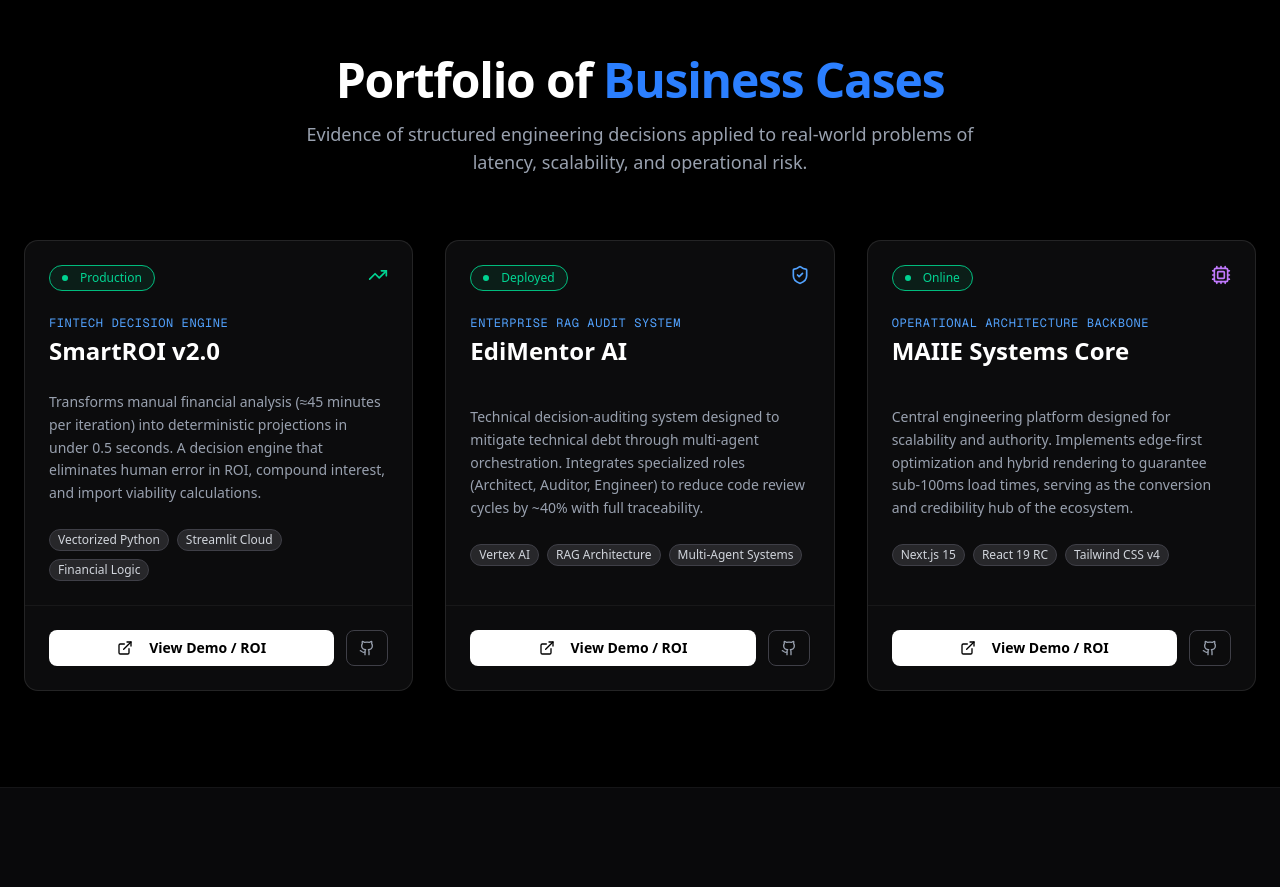
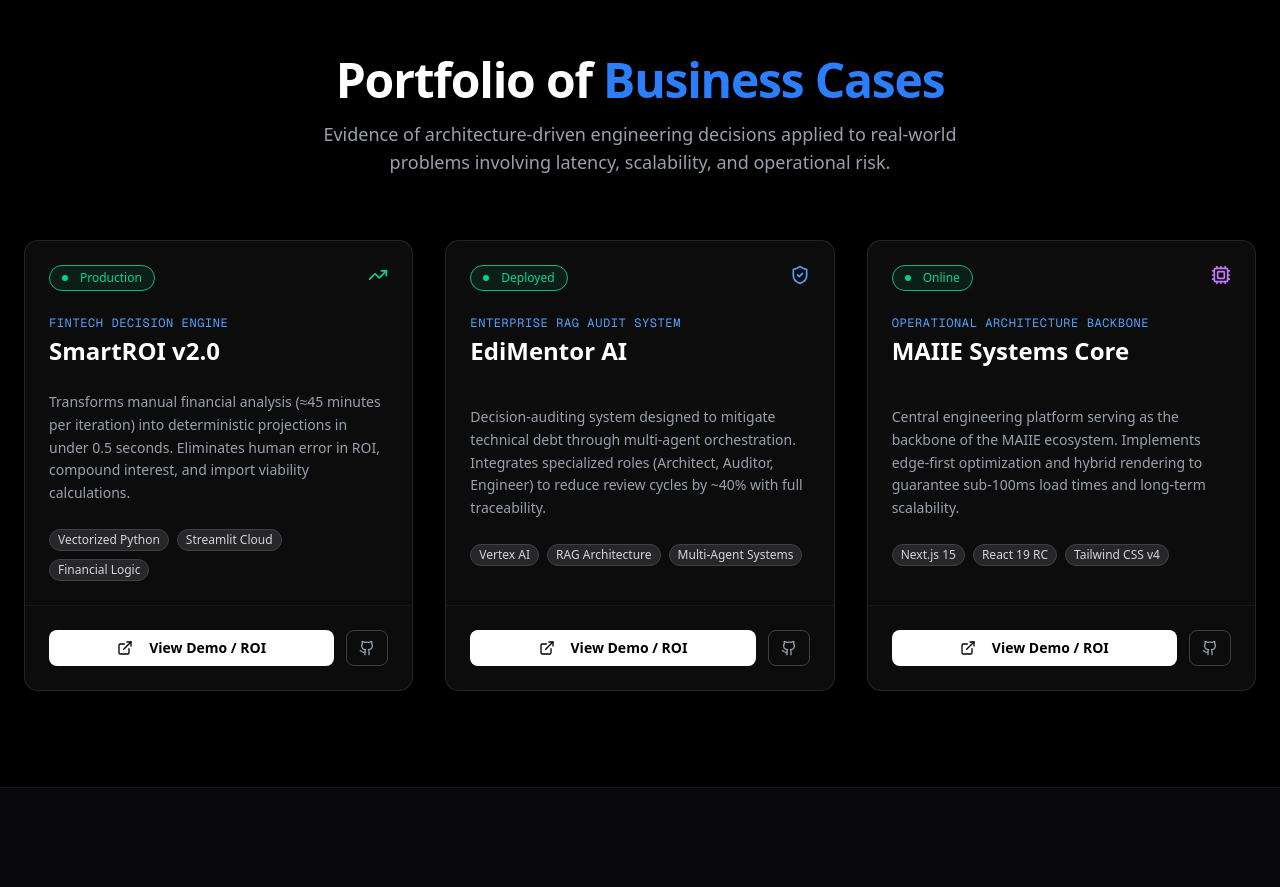
Before and after one commit to ingenieroedissonia-eng/maiie-systems, a Next.js app: page / in a window 1280 px wide. Shown: the part 840-1727 px from the top of the page. Built offline with nearby package versions, Linux system fonts and the light colour scheme.

Commit message:
refactor(projects): sharpen business case copy and consistency

```diff
--- a/components/Proyectos.tsx
+++ b/components/Proyectos.tsx
@@ -16,17 +16,18 @@ import {
   Cpu,
 } from "lucide-react";
 
+/**
+ * PROJECTS — MAIIE SYSTEMS
+ * Business Case Portfolio
+ * Structure: Business Problem → Architectural Solution → Measurable Outcome
+ */
 export function Proyectos() {
-  /**
-   * BUSINESS ASSET MATRIX
-   * Structure: Business Problem → Architectural Solution → Measurable Outcome
-   */
   const projects = [
     {
       title: "SmartROI v2.0",
       category: "Fintech Decision Engine",
       description:
-        "Transforms manual financial analysis (≈45 minutes per iteration) into deterministic projections in under 0.5 seconds. A decision engine that eliminates human error in ROI, compound interest, and import viability calculations.",
+        "Transforms manual financial analysis (≈45 minutes per iteration) into deterministic projections in under 0.5 seconds. Eliminates human error in ROI, compound interest, and import viability calculations.",
       tags: ["Vectorized Python", "Streamlit Cloud", "Financial Logic"],
       status: "Production",
       demoUrl:
@@ -38,7 +39,7 @@ export function Proyectos() {
       title: "EdiMentor AI",
       category: "Enterprise RAG Audit System",
       description:
-        "Technical decision-auditing system designed to mitigate technical debt through multi-agent orchestration. Integrates specialized roles (Architect, Auditor, Engineer) to reduce code review cycles by ~40% with full traceability.",
+        "Decision-auditing system designed to mitigate technical debt through multi-agent orchestration. Integrates specialized roles (Architect, Auditor, Engineer) to reduce review cycles by ~40% with full traceability.",
       tags: ["Vertex AI", "RAG Architecture", "Multi-Agent Systems"],
       status: "Deployed",
       demoUrl: "https://edimentor-ai-official.vercel.app",
@@ -49,7 +50,7 @@ export function Proyectos() {
       title: "MAIIE Systems Core",
       category: "Operational Architecture Backbone",
       description:
-        "Central engineering platform designed for scalability and authority. Implements edge-first optimization and hybrid rendering to guarantee sub-100ms load times, serving as the conversion and credibility hub of the ecosystem.",
+        "Central engineering platform serving as the backbone of the MAIIE ecosystem. Implements edge-first optimization and hybrid rendering to guarantee sub-100ms load times and long-term scalability.",
       tags: ["Next.js 15", "React 19 RC", "Tailwind CSS v4"],
       status: "Online",
       demoUrl: "#",
@@ -65,15 +66,15 @@ export function Proyectos() {
     >
       <div className="mx-auto max-w-7xl px-6">
         {/* SECTION HEADER */}
-        <div className="mb-16 text-center space-y-4">
-          <h2 className="text-3xl md:text-5xl font-bold tracking-tight">
+        <div className="mb-16 space-y-4 text-center">
+          <h2 className="text-3xl font-bold tracking-tight md:text-5xl">
             Portfolio of{" "}
             <span className="text-blue-500">Business Cases</span>
           </h2>
 
           <p className="mx-auto max-w-2xl text-lg text-gray-400">
-            Evidence of structured engineering decisions applied to real-world
-            problems of latency, scalability, and operational risk.
+            Evidence of architecture-driven engineering decisions applied to
+            real-world problems involving latency, scalability, and operational risk.
           </p>
         </div>
 
@@ -95,7 +96,7 @@ export function Proyectos() {
                         : "border-yellow-500 text-yellow-400"
                     }`}
                   >
-                    <span className="mr-2 h-1.5 w-1.5 rounded-full bg-current animate-pulse" />
+                    <span className="mr-2 h-1.5 w-1.5 animate-pulse rounded-full bg-current" />
                     {project.status}
                   </Badge>
                   {project.icon}
@@ -116,6 +117,7 @@ export function Proyectos() {
                 <p className="mb-6 text-sm leading-relaxed text-gray-400">
                   {project.description}
                 </p>
+
                 <div className="flex flex-wrap gap-2">
                   {project.tags.map((tag) => (
                     <Badge
```
